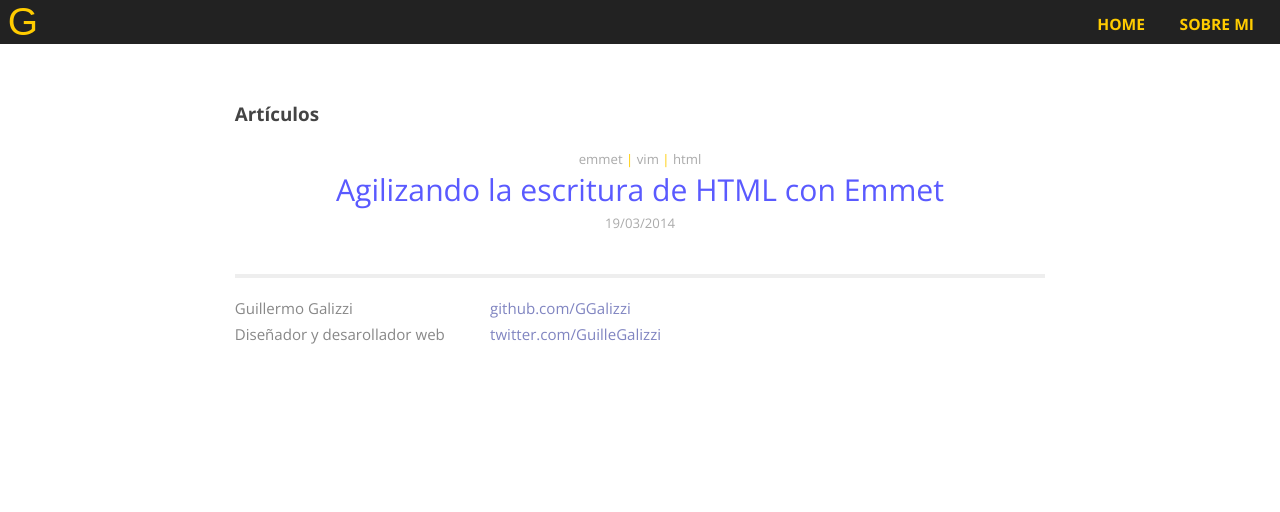
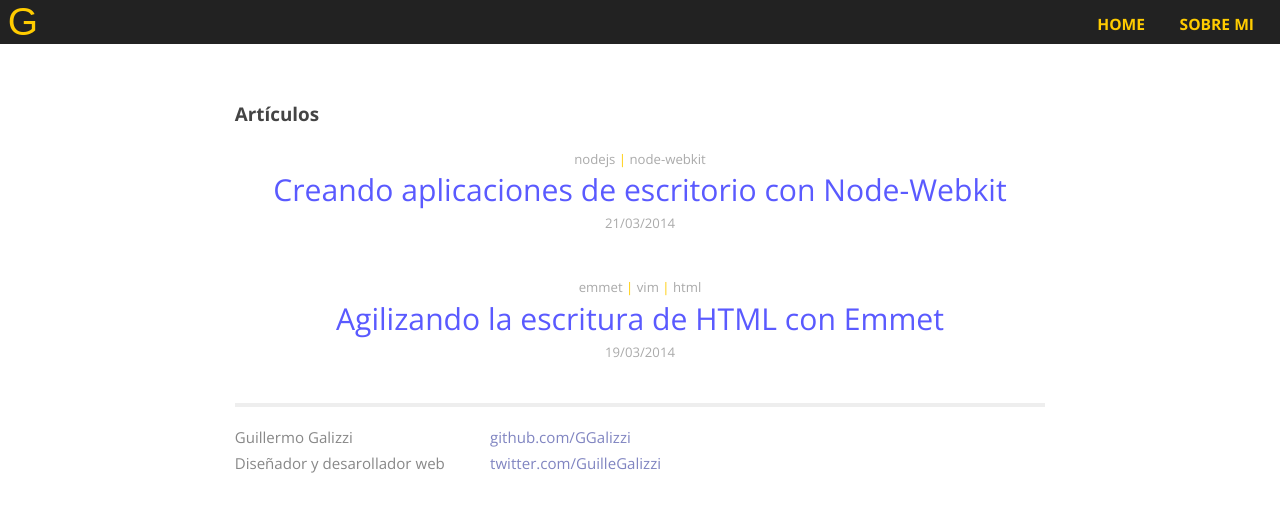
Before and after one commit to GGalizzi/ggalizzi.github.io_old, a Jekyll site: the page built from index.html, in a window 1280 px wide. Shown: the top 512 px of the page. Built offline with Jekyll 4.4.1, drawn with Linux system fonts in a browser that asks for light colours; some web fonts are replaced; Markdown is read by kramdown in place of the engine named in the settings; some of the changed lines change nothing that is shown.

Commit message:
New article

```diff
--- /dev/null
+++ b/_posts/2014-03-21-Node-Webkit.markdown
@@ -0,0 +1,85 @@
+---
+layout: post
+title: "Creando aplicaciones de escritorio con Node-Webkit"
+date: 2014-03-21 22:00:00
+categories: nodejs node-webkit
+---
+
+[Node-Webkit](https://github.com/rogerwang/node-webkit) es una aplicación basada en **Chromium** y **Node.js** que te permite escribir aplicaciones nativas usando las tecnologías web.
+
+Con **Node-Webkit** podés escribir aplicaciones de escritorio usando HTML, CSS, JavaScript, y podes usar módulos de Node.js directamente en el DOM. Dado que las tecnologías web cada vez nos otorgan más control sobre nuestras aplicaciones web, esta la posibilidad de hacer aplicaciones de gran complejidad, que en un pasado cercano solo se hubiese pensado que serian cosas solamente posibles con lenguajes usados para hacer aplicaciones de escritorio.
+
+Pero una desventaja común con aplicaciones webs, es que obviamente, necesitan conexión a internet, pero con Node-Webkit ahora podes usar estas poderosas tecnologías web para hacer aplicaciones de escritorio.
+
+Node-Webkit utiliza un browser basado en **Webkit** que fue extendido para poder controlar su interfaz, así permitiéndonos crear una aplicaciones que verdaderamente parezca nativa. Además podés usar funciones de *Node.js*, incrementando la variedad de funciones que podes utilizar para tu aplicación.
+
+
+###Creando una aplicación simple
+
+Las aplicaciones de node-webkit se crean similarmente a aplicaciones de Node, donde vas a tener un directorio que contenga los diferentes recursos - como HTML, CSS, JavaScript, imágenes, etc.
+
+En este directorio también se debe ubicar el archivo **package.json**, donde se describen ciertos aspectos de la aplicación, como el HTML por donde la aplicación debe comenzar, nombre y características de la ventana - tamaño, si deberá tener frames, toolbar, entre otras cosas.
+
+El elemento "main" dentro de este archivo indica el primer archivo HTML que la aplicación debería mostrar, como "index.html", que podrá incluir links a las demas paginas de la aplicación, JavaScript y CSS.
+
+{% highlight json %}
+{
+  "name": "App",
+  "main": "index.html",
+  "window": {
+    "toolbar": false,
+    "frame": false,
+    "icon": "icon.png",
+    "position": "center",
+    "width": 560,
+    "height": 570,
+    "resizable": false
+  }
+}
+{% endhighlight %}
+
+###Usando funciones Node
+
+Podes incluir funciones y módulos de Node facilmente. Al igual que con Node, podes instalar los módulos usando [npm](https://www.npmjs.org).
+
+Luego node-webkit puede incluir cualquier módulo que se encuentre en el directorio `node_modules` dentro de tu aplicación.
+
+Por ejemplo podemos usar markdown:
+
+`npm install markdown`
+
+{% highlight javascript %}
+var md = require('markdown').markdown;
+document.write(md.toHTML("Hola __Mundo__!"));
+{% endhighlight %}
+
+###Distribución de tu aplicación
+
+Distribuir la aplicación es muy simple, solamente necesitas archivar los archivos de tu aplicación en formato ZIP.
+(Ejemplos de comandos siguientes basados en linea de comando de Linux o OSX)
+
+`zip -r app.nw *`
+
+Dale al archivo ZIP la extensión de .nw para reconocerlo como aplicación de Node-Webkit, y ahora podés ejecutar esa aplicación con Node-Webkit.
+
+`/bin/node-webkit/nw ~/app.nw`
+
+También podés simplemente decirle a Node-Webkit que abra tu directorio actual:
+
+`/bin/node-webkit/nw .`
+
+Podés también empaquetar Node-Webkit y tu archivo .nw en un ejecutable para el usuario final. Aunque la manera recomendada es distribuir el directorio de tu aplicación junto con Node-Webkit, ya que al ejecutar node-webkit sin opciones o parámetros, buscara un package.json en el mismo directorio, luego simplemente modifica el ejecutable de node-webkit con el nombre que quieras y listo.
+
+###últimas notas y conclusion
+
+Poder crear aplicaciones de escritorio con las tecnologías web es un verdadero placer gracias a Node-Webkit, también podés combinarlo con Frameworks, personalmente creo que [Angular.js](http://angularjs.org/) es una excelente opción para combinarlo con Node-Webkit.
+
+Podés ver ejemplos de aplicaciones hechas en node-webkit en [el repositorio del mismo](https://github.com/zcbenz/nw-sample-apps).
+
+Para que te des una idea de lo que se puede llegar a hacer con Node-Webkit también considera las siguientes aplicaciones:
+
+El juego [Game Dev Tycoon](http://www.greenheartgames.com) esta hecho con Node-Webkit.
+
+Y el lector de feeds [Sputnik](http://sputnik.szwacz.com/) también.
+
+Finalmente, si te interesa, podes ver un aplicación que cree en Node-Webkit junto a Angular.js, [Starlogger](https://github.com/GGalizzi/starlogger), hecha para el juego [Starbound](http://playstarbound.com).
--- a/css/main.css
+++ b/css/main.css
@@ -30,7 +30,7 @@ h1, h2, h3, h4, h5, h6 {
 
 h1 { margin-bottom: 1em; }
 
-h3 { font-size: 1.2em; }
+h3 { font-size: 1.2em; margin: 1em 0; }
 
 p {
   margin: 1.1em 0;
```
